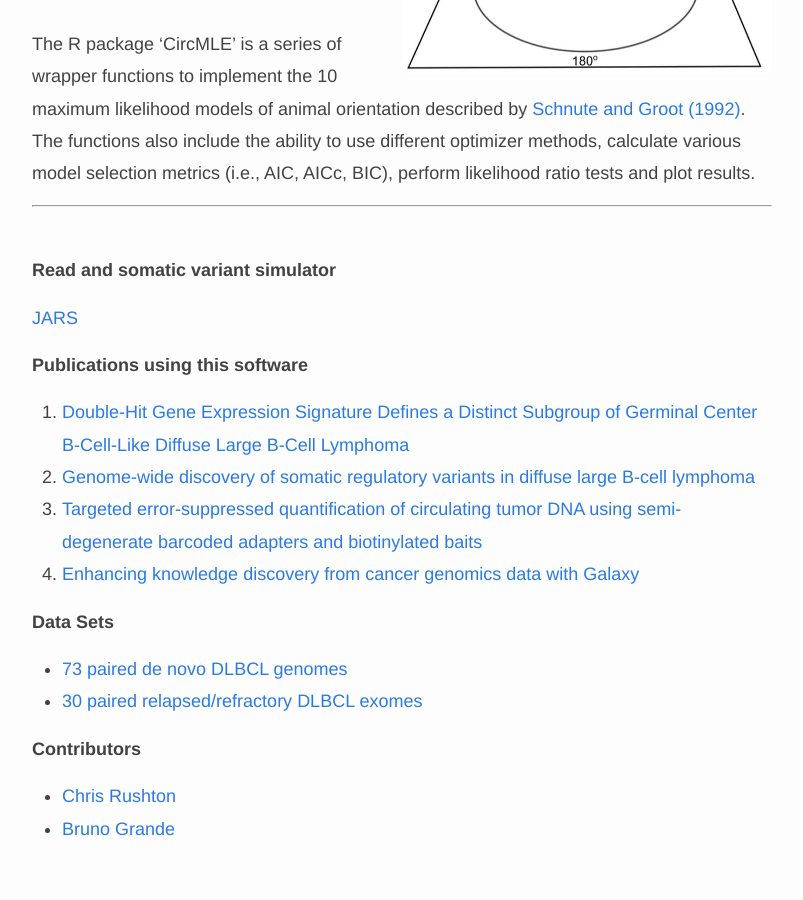
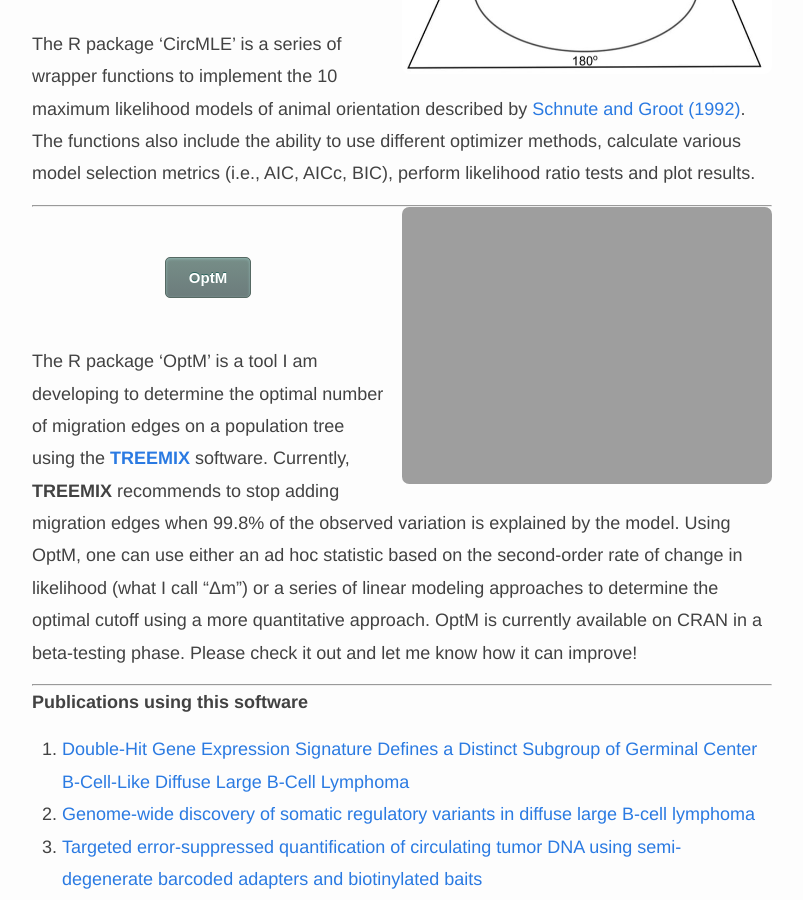
Before and after one commit to rfitak/FitakLab, a Jekyll site: the page built from _pages/software/index.md, in a window 1280 px wide and 900 px high, scrolled down 353 px. Shown: the whole window, without its empty margins (238-1041 px from the left). Built offline with Jekyll 4.4.1, drawn with Linux system fonts in a browser that asks for light colours; nearby versions of some CDN libraries.

Commit message:
fourth commit

```diff
--- a/_pages/software/index.md
+++ b/_pages/software/index.md
@@ -21,11 +21,18 @@ The R package 'CircMLE' is a series of wrapper functions to implement the 10 max
 
 ***
 
+<div style="margin-bottom: 50px;">
+    <img class="float-right" width="50%" src="{{ 'optm.jpg' | prepend: site.images_dir | prepend: site.baseurl }}" />
+</div>
+<div style="text-align:center;">
+<button style="-moz-box-shadow:inset 0px 1px 3px 0px #91b8b3; -webkit-box-shadow:inset 0px 1px 3px 0px #91b8b3; box-shadow:inset 0px 1px 3px 0px #91b8b3; background:-webkit-gradient(linear, left top, left bottom, color-stop(0.05, #768d87), color-stop(1, #6c7c7c)); background:-moz-linear-gradient(top, #768d87 5%, #6c7c7c 100%); background:-webkit-linear-gradient(top, #768d87 5%, #6c7c7c 100%); background:-o-linear-gradient(top, #768d87 5%, #6c7c7c 100%); background:-ms-linear-gradient(top, #768d87 5%, #6c7c7c 100%); background:linear-gradient(to bottom, #768d87 5%, #6c7c7c 100%); filter:progid:DXImageTransform.Microsoft.gradient(startColorstr='#768d87', endColorstr='#6c7c7c',GradientType=0); background-color:#768d87; -moz-border-radius:5px; -webkit-border-radius:5px; border-radius:5px; border:1px solid #566963; display:inline-block; cursor:pointer; color:#ffffff; font-family:Arial; font-size:15px; font-weight:bold; padding:11px 23px; text-decoration:none; text-shadow:0px -1px 0px #2b665e;" onclick="window.location.href='https://cran.r-project.org/web/packages/OptM';">OptM</button>
+</div>
 <br>
 
-**Read and somatic variant simulator**
+The R package 'OptM' is a tool I am developing to determine the optimal number of migration edges on a population tree using the [__TREEMIX__](https://bitbucket.org/nygcresearch/treemix/wiki/Home) software. Currently, __TREEMIX__ recommends to stop adding migration edges when 99.8% of the observed variation is explained by the model.  Using OptM, one can use either an ad hoc statistic based on the second-order rate of change in likelihood (what I call "Δm") or a series of linear modeling approaches to determine the optimal cutoff using a more quantitative approach.
+OptM is currently available on CRAN in a beta-testing phase.  Please check it out and let me know how it can improve!
 
-[JARS](https://github.com/morinlab/JARS)
+***
 
 **Publications using this software**
 
```
